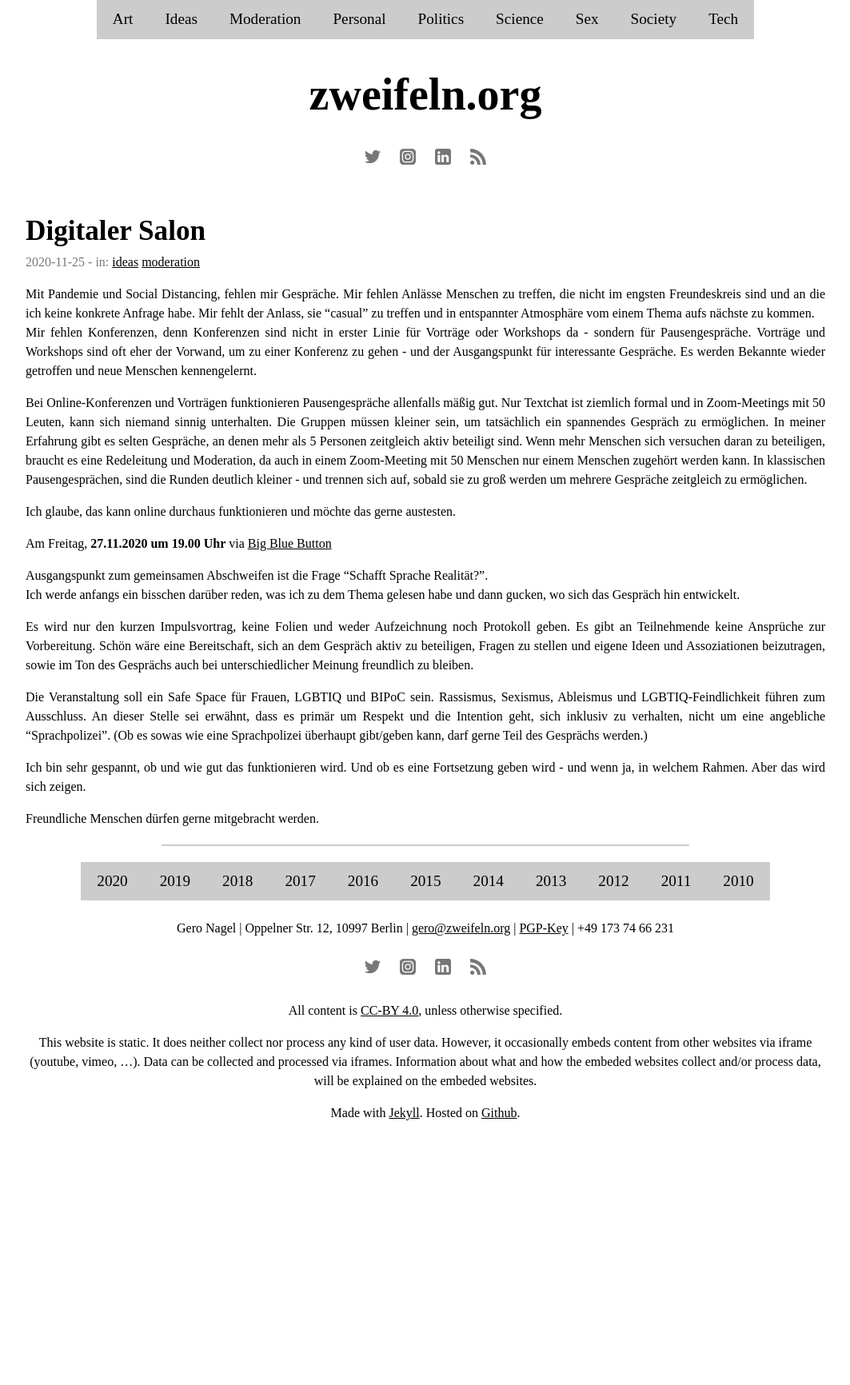
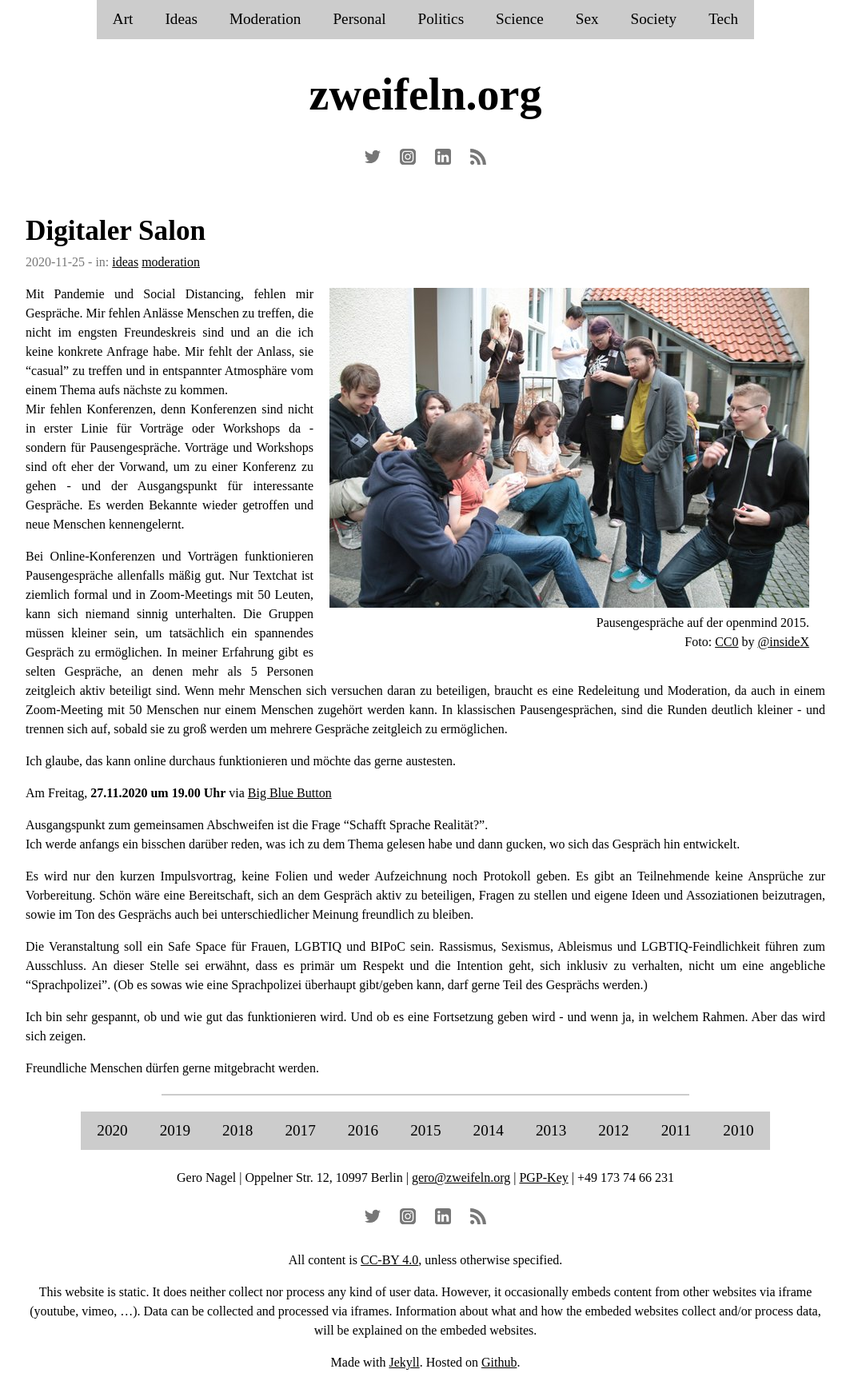
Before and after one commit to zweifeln/zweifeln.github.io, a Jekyll site: the page built from _posts/2020-11-25-Digitaler-Salon.md, in a window 1280 px wide. Shown: the whole page at 80% size, without its empty margins (108-1171 px from the left). Built offline with Jekyll 4.4.1, drawn with Linux system fonts in a browser that asks for light colours; before the commit the page ends 1420 px from its top, so only the background shows below that.

Commit message:
Bild om15

```diff
--- a/_posts/2020-11-25-Digitaler-Salon.md
+++ b/_posts/2020-11-25-Digitaler-Salon.md
@@ -4,6 +4,14 @@
 language: de
 categories: [ideas, moderation]
 ---
+
+<div class="img_right">
+	<img src="/images/posts/OM-Pause.jpeg"><br />
+<div style="text-align: right">
+	Pausengespräche auf der openmind 2015.<br />
+	Foto: <a href="https://creativecommons.org/share-your-work/public-domain/cc0/">CC0</a> by <a href="https://twitter.com/insideX">@insideX</a>
+</div>
+</div>
 
 Mit Pandemie und Social Distancing, fehlen mir Gespräche. Mir fehlen Anlässe Menschen zu treffen, die nicht im engsten Freundeskreis sind und an die ich keine konkrete Anfrage habe. Mir fehlt der Anlass, sie "casual" zu treffen und in entspannter Atmosphäre vom einem Thema aufs nächste zu kommen.
 Mir fehlen Konferenzen, denn Konferenzen sind nicht in erster Linie für Vorträge oder Workshops da - sondern für Pausengespräche. Vorträge und Workshops sind oft eher der Vorwand, um zu einer Konferenz zu gehen - und der Ausgangspunkt für interessante Gespräche. Es werden Bekannte wieder getroffen und neue Menschen kennengelernt.
```
Also changed, not shown: images/posts/OM-Pause.jpeg (added).
